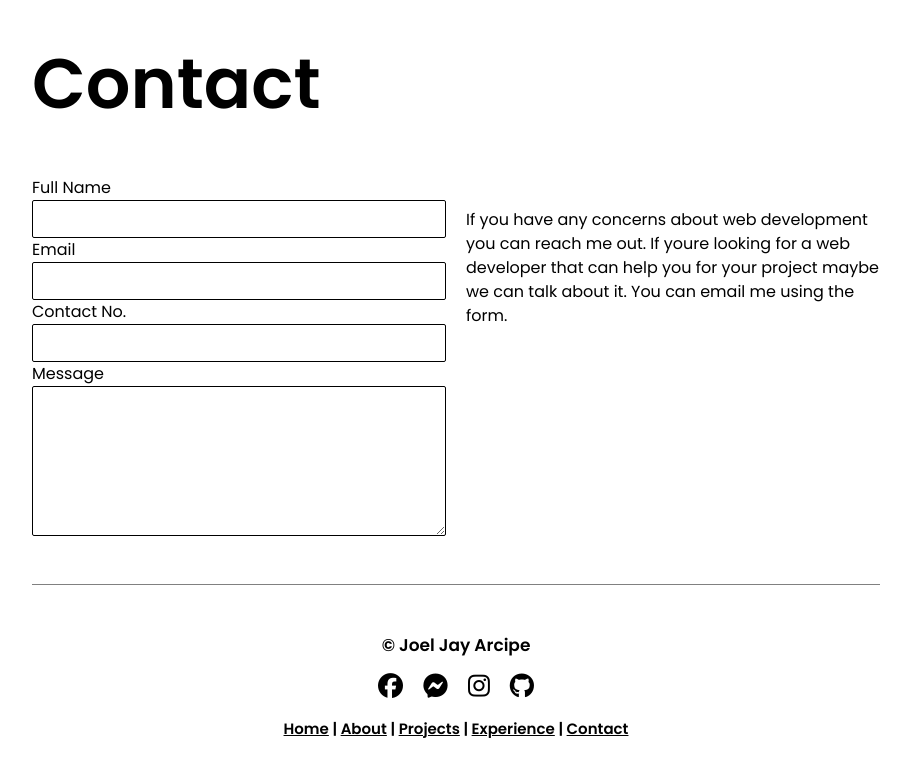
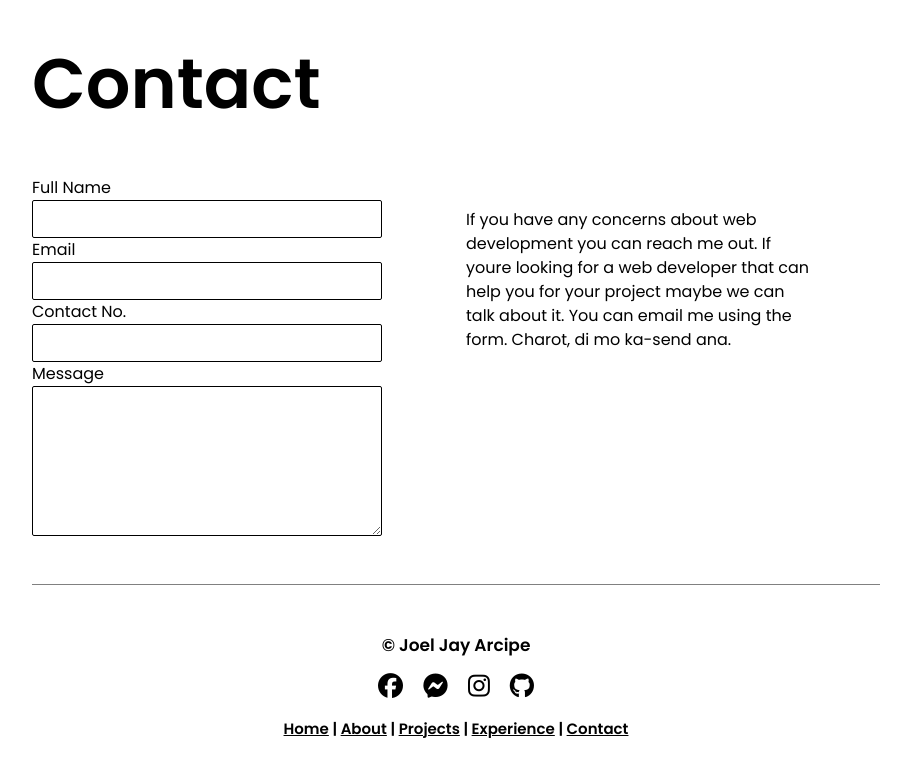
Before and after one commit to borjir/personal-portfolio, a Django app: page /contact/ in a window 1280 px wide. Shown: the part 151-927 px from the top of the page, without its empty margins (184-1094 px from the left). Run offline with Django 5.2, Linux system fonts and the light colour scheme; some libraries are stand-ins or nearby versions.

```diff
--- a/profiling/templates/profiling/contact.html
+++ b/profiling/templates/profiling/contact.html
@@ -20,8 +20,9 @@
         <label for="message">Message</label>
         <textarea id="message" class="border-[1px] py-[8px] px-[8px] border-black rounded-sm text-sm h-[150px]"></textarea>
     </div>
-    <div class="flex-1 pt-[4vh]">
+    <div class="flex-1 pt-[4vh] px-[8vh]">
         If you have any concerns about web development you can reach me out. If youre looking for a web developer that can help you for your project maybe we can talk about it. You can email me using the form.
+        Charot, di mo ka-send ana.
     </div>
 </div>
 
--- a/static/css/output.css
+++ b/static/css/output.css
@@ -961,6 +961,21 @@ video {
   padding-right: 8px;
 }
 
+.px-\[5vh\] {
+  padding-left: 5vh;
+  padding-right: 5vh;
+}
+
+.px-\[7vh\] {
+  padding-left: 7vh;
+  padding-right: 7vh;
+}
+
+.px-\[8vh\] {
+  padding-left: 8vh;
+  padding-right: 8vh;
+}
+
 .pt-\[7vh\] {
   padding-top: 7vh;
 }
```
